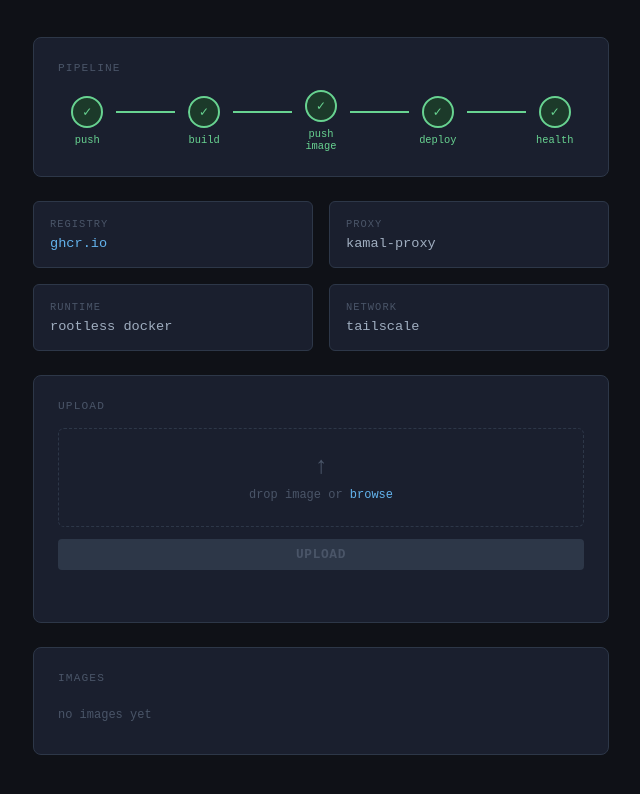
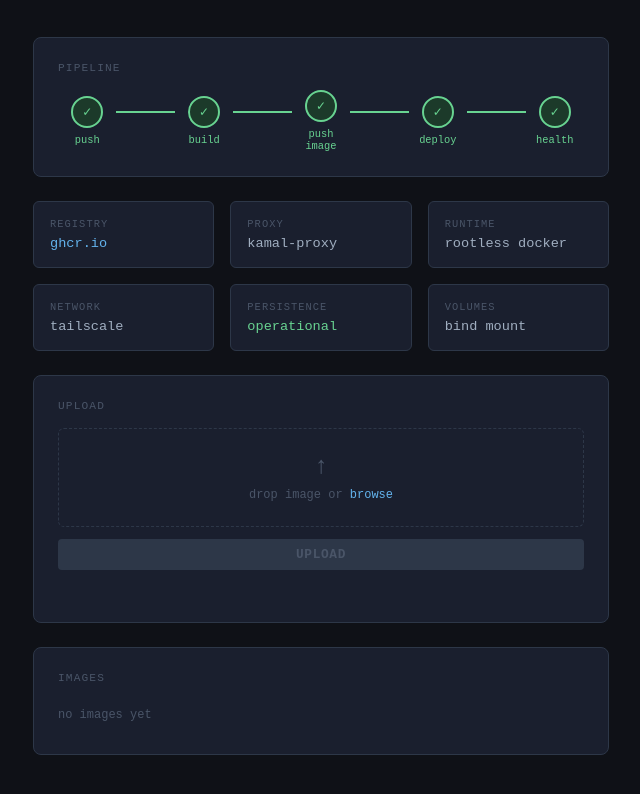
Before and after one commit to HH6-Influential/site-x, a website: page index.html in a window 1280 px wide. Shown: the part 152-946 px from the top of the page, without its empty margins (319-959 px from the left). Drawn offline with Linux system fonts and the light colour scheme; no server answers.

Commit message:
Update index.html

```diff
--- a/index.html
+++ b/index.html
@@ -129,7 +129,7 @@
 
     .meta {
       display: grid;
-      grid-template-columns: 1fr 1fr;
+      grid-template-columns: 1fr 1fr 1fr;
       gap: 1rem;
     }
 
@@ -154,8 +154,8 @@
     }
 
     .meta-value.highlight { color: #63b3ed; }
+    .meta-value.ok { color: #68d391; }
 
-    /* Upload area */
     .upload-zone {
       border: 1px dashed #2d3748;
       border-radius: 6px;
@@ -192,9 +192,7 @@
       color: #4a5568;
     }
 
-    .upload-zone-text span {
-      color: #63b3ed;
-    }
+    .upload-zone-text span { color: #63b3ed; }
 
     .upload-zone.has-file .upload-icon { color: #68d391; }
     .upload-zone.has-file .upload-zone-text { color: #68d391; }
@@ -235,7 +233,6 @@
     .status-line.err { color: #f56565; }
     .status-line.pending { color: #63b3ed; }
 
-    /* Gallery */
     .gallery-empty {
       font-size: 0.75rem;
       color: #4a5568;
@@ -321,6 +318,14 @@
       <div class="meta-item">
         <div class="meta-key">network</div>
         <div class="meta-value">tailscale</div>
+      </div>
+      <div class="meta-item">
+        <div class="meta-key">persistence</div>
+        <div class="meta-value ok">operational</div>
+      </div>
+      <div class="meta-item">
+        <div class="meta-key">volumes</div>
+        <div class="meta-value">bind mount</div>
       </div>
     </div>
 
```
